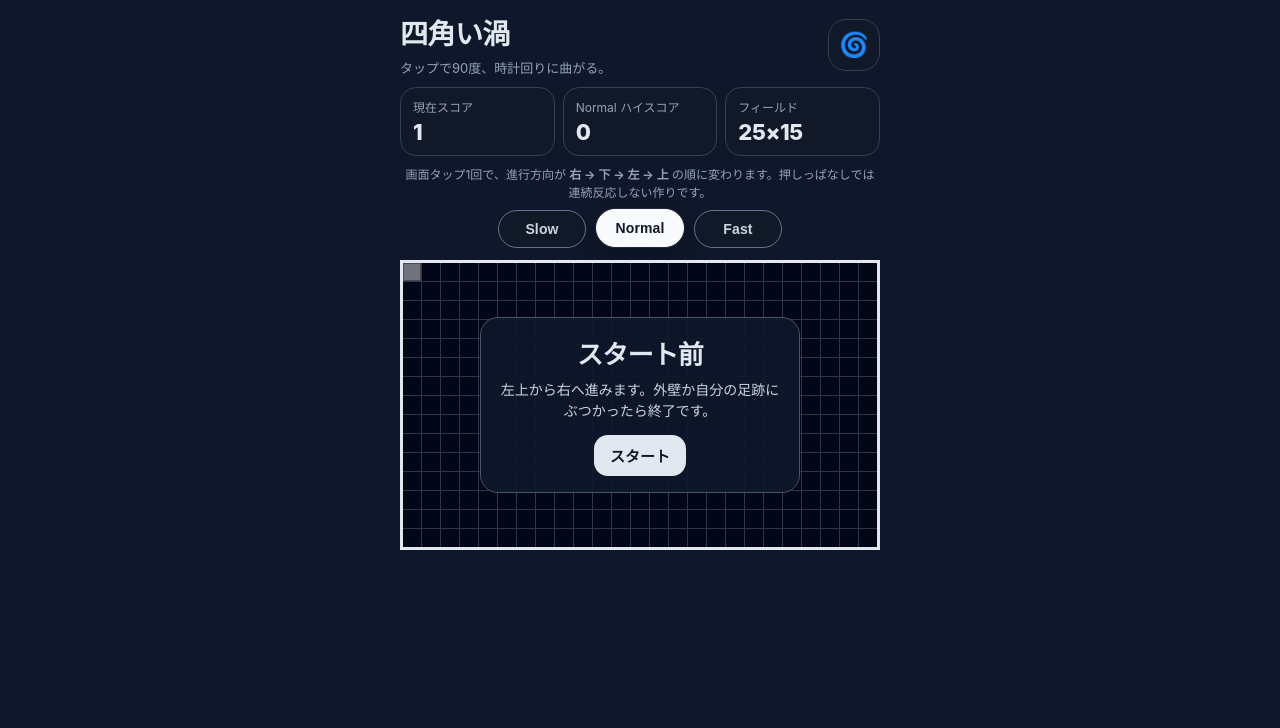
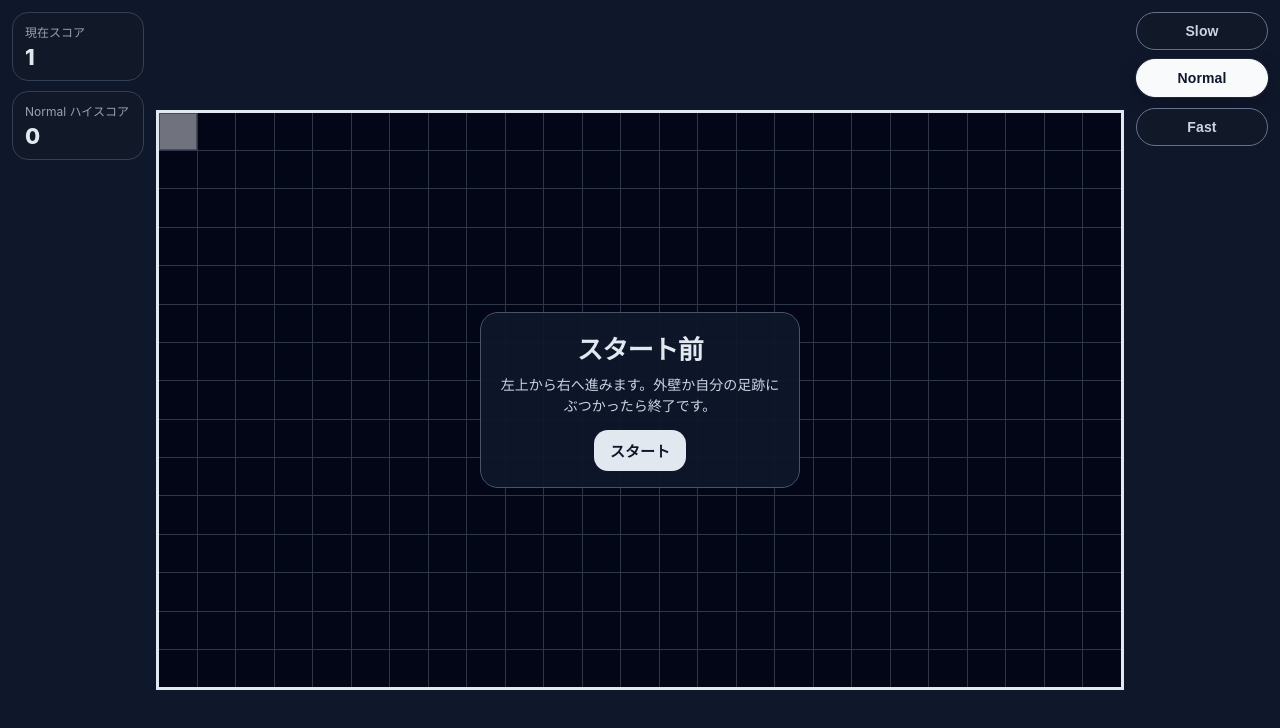
Before and after one commit to tatsunosuke195/square-spiral, a React (Vite) app: page / in a window 1280 px wide. Shown: the top 728 px of the page. Built offline with nearby package versions, Linux system fonts and the light colour scheme.

Commit message:
横画面

```diff
--- a/src/App.tsx
+++ b/src/App.tsx
@@ -1,10 +1,11 @@
-// 四角い渦 鬼版 App.tsx v5
+// 四角い渦 鬼版 App.tsx v6
 // 2026-03-29
 // 変更点:
-// - 先頭マスのフラッシュを少し強めに調整
-// - Game Over時の盤面暗転をやめ、盤面の冷たい見え方を維持
-// - 鬼モードで300点以上達成後、通常画面のアイコンを 🌀 → 🍡 に変更
-// - コード冒頭に版名コメントを追加
+// - 横向き専用レイアウトを追加
+// - 横向きでは中央最大盤面 / 左にスコア / 右に速度切替 の固定配置
+// - 横向きではタイトル・アイコン・説明文を非表示
+// - 横向きでは 100dvh + overflow hidden でスクロールを発生させない
+// - 縦向きでは v5 のレイアウトを維持
 
 import React, { useEffect, useMemo, useRef, useState } from "react";
 
@@ -12,8 +13,9 @@ import React, { useEffect, useMemo, useRef, useState } from "react";
 const COLS = 25;
 const ROWS = 15;
 const FAST_UNLOCK_SCORE = 250;
-const ONI_CLEAR_SCORE = 150;
+const ONI_CLEAR_SCORE = 300;
 const FLASH_MS = 120;
+const BOARD_RATIO = COLS / ROWS;
 
 const SPEED_OPTIONS = {
   slow: 115,
@@ -36,6 +38,7 @@ type Cell = { x: number; y: number };
 type Status = "idle" | "running" | "gameover";
 type SpeedMode = keyof typeof SPEED_OPTIONS;
 type HighScoreMap = Record<SpeedMode, number>;
+type ViewportSize = { width: number; height: number };
 
 // ===== HELPERS =====
 const DEFAULT_HIGHSCORES: HighScoreMap = {
@@ -44,6 +47,17 @@ const DEFAULT_HIGHSCORES: HighScoreMap = {
   fast: 0,
   oni: 0,
 };
+
+function getViewportSize(): ViewportSize {
+  if (typeof window === "undefined") {
+    return { width: 390, height: 844 };
+  }
+
+  return {
+    width: window.innerWidth,
+    height: window.innerHeight,
+  };
+}
 
 function loadHighScores(): HighScoreMap {
   try {
@@ -83,7 +97,6 @@ function vibrateIfSupported(duration: number) {
 // ===== STYLES =====
 const styles = {
   page: {
-    minHeight: "100vh",
     padding: "12px",
     fontFamily:
       "-apple-system, BlinkMacSystemFont, 'Segoe UI', Roboto, Helvetica, Arial, sans-serif",
@@ -281,6 +294,44 @@ const styles = {
     fontWeight: 800,
     letterSpacing: "0.08em",
   } as React.CSSProperties,
+
+  landscapeShell: {
+    height: "100%",
+    display: "flex",
+    alignItems: "center",
+    justifyContent: "center",
+  } as React.CSSProperties,
+
+  landscapeGrid: {
+    display: "grid",
+    alignItems: "center",
+    justifyContent: "center",
+    width: "100%",
+    height: "100%",
+  } as React.CSSProperties,
+
+  landscapeSide: {
+    display: "flex",
+    flexDirection: "column",
+    gap: "10px",
+    alignSelf: "stretch",
+    justifyContent: "flex-start",
+  } as React.CSSProperties,
+
+  landscapeBoardCenter: {
+    display: "flex",
+    alignItems: "center",
+    justifyContent: "center",
+    minWidth: 0,
+    minHeight: 0,
+  } as React.CSSProperties,
+
+  landscapeSpeedStack: {
+    display: "flex",
+    flexDirection: "column",
+    gap: "10px",
+    alignItems: "stretch",
+  } as React.CSSProperties,
 };
 
 const normalTheme = {
@@ -370,6 +421,7 @@ export default function App() {
   const [highScores, setHighScores] = useState<HighScoreMap>(DEFAULT_HIGHSCORES);
   const [wasNewBest, setWasNewBest] = useState(false);
   const [isHeadFlashing, setIsHeadFlashing] = useState(false);
+  const [viewport, setViewport] = useState<ViewportSize>(getViewportSize);
 
   // ===== REFS =====
   const lastStepRef = useRef<number | null>(null);
@@ -384,6 +436,14 @@ export default function App() {
     highScoresRef.current = loaded;
   }, []);
 
+  useEffect(() => {
+    const handleResize = () => setViewport(getViewportSize());
+
+    handleResize();
+    window.addEventListener("resize", handleResize);
+    return () => window.removeEventListener("resize", handleResize);
+  }, []);
+
   // ===== DERIVED DATA =====
   const occupiedSet = useMemo(() => {
     return new Set(path.map((cell) => `${cell.x},${cell.y}`));
@@ -395,10 +455,32 @@ export default function App() {
   const isOni = speedMode === "oni";
   const theme = isOni ? oniTheme : normalTheme;
   const headerIcon = isOni ? oniTheme.icon : oniCleared ? "🍡" : normalTheme.icon;
+  const isLandscape = viewport.width > viewport.height;
 
   const selectableModes: SpeedMode[] = oniUnlocked
     ? ["slow", "normal", "fast", "oni"]
     : ["slow", "normal", "fast"];
+
+  const landscapeMetrics = useMemo(() => {
+    const outerPadding = 12;
+    const gap = 12;
+    const sideWidth = Math.max(104, Math.min(132, viewport.width * 0.16));
+    const availableWidth = Math.max(
+      180,
+      viewport.width - outerPadding * 2 - gap * 2 - sideWidth * 2
+    );
+    const availableHeight = Math.max(120, viewport.height - outerPadding * 2);
+    const boardWidth = Math.min(availableWidth, availableHeight * BOARD_RATIO);
+    const boardHeight = boardWidth / BOARD_RATIO;
+
+    return {
+      outerPadding,
+      gap,
+      sideWidth,
+      boardWidth,
+      boardHeight,
+    };
+  }, [viewport]);
 
   function triggerHeadFlash() {
     setIsHeadFlashing(true);
@@ -563,17 +645,213 @@ export default function App() {
     }
   }
 
-  // ===== RENDER =====
-  return (
-    <div
-      style={{
-        ...styles.page,
-        background: theme.pageBg,
-        color: theme.pageText,
-      }}
-    >
+  function renderBoard(boardSize?: { width: number; height: number }) {
+    return (
+      <div
+        style={{
+          ...styles.boardWrap,
+          background: theme.boardBg,
+          border: `3px solid ${theme.boardBorder}`,
+          width: boardSize ? `${boardSize.width}px` : undefined,
+          height: boardSize ? `${boardSize.height}px` : undefined,
+        }}
+        onPointerDown={rotateDirection}
+      >
+        <div
+          style={
+            boardSize
+              ? { width: "100%", height: "100%" }
+              : styles.boardAspect
+          }
+        >
+          <div
+            style={{
+              ...styles.boardGrid,
+              background: theme.boardGridBg,
+            }}
+          >
+            {cells}
+          </div>
+        </div>
+
+        {status === "idle" && (
+          <div
+            style={{
+              ...styles.overlay,
+              background: theme.overlayBg,
+            }}
+          >
+            <div
+              style={{
+                ...styles.overlayCard,
+                background: theme.overlayCardBg,
+                border: `1px solid ${theme.overlayCardBorder}`,
+              }}
+            >
+              <p style={styles.overlayTitle}>スタート前</p>
+              <div style={{ ...styles.overlayText, color: theme.overlayText }}>
+                左上から右へ進みます。外壁か自分の足跡にぶつかったら終了です。
+              </div>
+              <button
+                onClick={() => startGame()}
+                style={{
+                  ...styles.overlayButton,
+                  background: theme.overlayButtonBg,
+                  color: theme.overlayButtonText,
+                }}
+              >
+                スタート
+              </button>
+            </div>
+          </div>
+        )}
+
+        {status === "gameover" && (
+          <div
+            style={{
+              ...styles.overlay,
+              background: "transparent",
+            }}
+          >
+            <div
+              style={{
+                ...styles.overlayCard,
+                background: theme.overlayCardBg,
+                border: `1px solid ${theme.overlayCardBorder}`,
+                ...(isOni ? styles.overlayCardHeavy : {}),
+              }}
+            >
+              <p
+                style={{
+                  ...styles.overlayTitle,
+                  ...(isOni ? styles.overlayTitleHeavy : {}),
+                }}
+              >
+                Game Over
+              </p>
+              <div style={{ ...styles.overlayText, color: theme.overlayText }}>
+                並んだ四角の数は <strong>{score}</strong> 個でした。
+              </div>
+              {wasNewBest && (
+                <div style={{ ...styles.newBest, color: theme.newBest }}>NEW BEST</div>
+              )}
+              <button
+                onClick={() => startGame()}
+                style={{
+                  ...styles.overlayButton,
+                  background: theme.overlayButtonBg,
+                  color: theme.overlayButtonText,
+                }}
+              >
+                もう一度
+              </button>
+            </div>
+          </div>
+        )}
+      </div>
+    );
+  }
+
+  function renderLandscape() {
+    return (
+      <div style={styles.landscapeShell}>
+        <div
+          style={{
+            ...styles.landscapeGrid,
+            gridTemplateColumns: `${landscapeMetrics.sideWidth}px ${landscapeMetrics.boardWidth}px ${landscapeMetrics.sideWidth}px`,
+            gap: `${landscapeMetrics.gap}px`,
+          }}
+        >
+          <div style={styles.landscapeSide}>
+            <div
+              style={{
+                ...styles.statCard,
+                background: theme.cardBg,
+                border: `1px solid ${theme.cardBorder}`,
+              }}
+            >
+              <div style={{ ...styles.statLabel, color: theme.subText }}>現在スコア</div>
+              <div style={styles.statValue}>{score}</div>
+            </div>
+
+            <div
+              style={{
+                ...styles.statCard,
+                background: theme.cardBg,
+                border: `1px solid ${theme.cardBorder}`,
+              }}
+            >
+              <div style={{ ...styles.statLabel, color: theme.subText }}>
+                {SPEED_LABELS[speedMode]} ハイスコア
+              </div>
+              <div style={styles.statValue}>{highScores[speedMode]}</div>
+            </div>
+
+            <div style={{ flex: 1 }} />
+
+            {status === "running" && (
+              <button
+                onClick={() => resetGame()}
+                style={{
+                  ...styles.ghostButton,
+                  background: theme.ghostBg,
+                  border: `1px solid ${theme.ghostBorder}`,
+                  color: theme.ghostText,
+                }}
+              >
+                リセット
+              </button>
+            )}
+          </div>
+
+          <div style={styles.landscapeBoardCenter}>
+            {renderBoard({
+              width: landscapeMetrics.boardWidth,
+              height: landscapeMetrics.boardHeight,
+            })}
+          </div>
+
+          <div style={styles.landscapeSide}>
+            <div style={styles.landscapeSpeedStack}>
+              {selectableModes.map((mode) => {
+                const disabled = status === "running";
+                const active = speedMode === mode;
+
+                return (
+                  <button
+                    key={mode}
+                    onClick={() => {
+                      if (disabled) return;
+                      setSpeedMode(mode);
+                    }}
+                    style={{
+                      ...styles.speedChip,
+                      minWidth: "100%",
+                      background: active ? theme.speedActiveBg : theme.speedBg,
+                      border: `1px solid ${active ? theme.speedActiveBorder : theme.speedBorder}`,
+                      color: active ? theme.speedActiveText : theme.speedText,
+                      boxShadow: active
+                        ? "0 0 0 1px rgba(255,255,255,0.08), 0 6px 18px rgba(2,6,23,0.28)"
+                        : "none",
+                      transform: active ? "translateY(-1px)" : "translateY(0)",
+                      ...(disabled ? styles.speedChipDisabled : {}),
+                    }}
+                    disabled={disabled}
+                  >
+                    {SPEED_LABELS[mode]}
+                  </button>
+                );
+              })}
+            </div>
+          </div>
+        </div>
+      </div>
+    );
+  }
+
+  function renderPortrait() {
+    return (
       <div style={styles.container}>
-        {/* ===== HEADER ===== */}
         <div style={styles.header}>
           <div>
             <h1 style={styles.title}>四角い渦</h1>
@@ -592,7 +870,6 @@ export default function App() {
           </div>
         </div>
 
-        {/* ===== HUD ===== */}
         <div style={styles.hud}>
           <div
             style={{
@@ -632,7 +909,6 @@ export default function App() {
           </div>
         </div>
 
-        {/* ===== ACTIONS ===== */}
         {status === "running" && (
           <div style={styles.actions}>
             <button
@@ -649,12 +925,10 @@ export default function App() {
           </div>
         )}
 
-        {/* ===== HELP ===== */}
         <div style={{ ...styles.help, color: theme.subText }}>
           画面タップ1回で、進行方向が <strong>右 → 下 → 左 → 上</strong> の順に変わります。押しっぱなしでは連続反応しない作りです。
         </div>
 
-        {/* ===== SPEED SELECTOR ===== */}
         <div style={styles.speedRow}>
           {selectableModes.map((mode) => {
             const disabled = status === "running";
@@ -686,104 +960,23 @@ export default function App() {
           })}
         </div>
 
-        {/* ===== BOARD ===== */}
-        <div
-          style={{
-            ...styles.boardWrap,
-            background: theme.boardBg,
-            border: `3px solid ${theme.boardBorder}`,
-          }}
-          onPointerDown={rotateDirection}
-        >
-          <div style={styles.boardAspect}>
-            <div
-              style={{
-                ...styles.boardGrid,
-                background: theme.boardGridBg,
-              }}
-            >
-              {cells}
-            </div>
-          </div>
+        {renderBoard()}
+      </div>
+    );
+  }
 
-          {/* ===== IDLE OVERLAY ===== */}
-          {status === "idle" && (
-            <div
-              style={{
-                ...styles.overlay,
-                background: theme.overlayBg,
-              }}
-            >
-              <div
-                style={{
-                  ...styles.overlayCard,
-                  background: theme.overlayCardBg,
-                  border: `1px solid ${theme.overlayCardBorder}`,
-                }}
-              >
-                <p style={styles.overlayTitle}>スタート前</p>
-                <div style={{ ...styles.overlayText, color: theme.overlayText }}>
-                  左上から右へ進みます。外壁か自分の足跡にぶつかったら終了です。
-                </div>
-                <button
-                  onClick={() => startGame()}
-                  style={{
-                    ...styles.overlayButton,
-                    background: theme.overlayButtonBg,
-                    color: theme.overlayButtonText,
-                  }}
-                >
-                  スタート
-                </button>
-              </div>
-            </div>
-          )}
-
-          {/* ===== GAMEOVER OVERLAY ===== */}
-          {status === "gameover" && (
-            <div
-              style={{
-                ...styles.overlay,
-                background: "transparent",
-              }}
-            >
-              <div
-                style={{
-                  ...styles.overlayCard,
-                  background: theme.overlayCardBg,
-                  border: `1px solid ${theme.overlayCardBorder}`,
-                  ...(isOni ? styles.overlayCardHeavy : {}),
-                }}
-              >
-                <p
-                  style={{
-                    ...styles.overlayTitle,
-                    ...(isOni ? styles.overlayTitleHeavy : {}),
-                  }}
-                >
-                  Game Over
-                </p>
-                <div style={{ ...styles.overlayText, color: theme.overlayText }}>
-                  並んだ四角の数は <strong>{score}</strong> 個でした。
-                </div>
-                {wasNewBest && (
-                  <div style={{ ...styles.newBest, color: theme.newBest }}>NEW BEST</div>
-                )}
-                <button
-                  onClick={() => startGame()}
-                  style={{
-                    ...styles.overlayButton,
-                    background: theme.overlayButtonBg,
-                    color: theme.overlayButtonText,
-                  }}
-                >
-                  もう一度
-                </button>
-              </div>
-            </div>
-          )}
-        </div>
-      </div>
+  return (
+    <div
+      style={{
+        ...styles.page,
+        background: theme.pageBg,
+        color: theme.pageText,
+        minHeight: isLandscape ? "100dvh" : "100vh",
+        height: isLandscape ? "100dvh" : undefined,
+        overflow: isLandscape ? "hidden" : undefined,
+      }}
+    >
+      {isLandscape ? renderLandscape() : renderPortrait()}
     </div>
   );
 }
```
